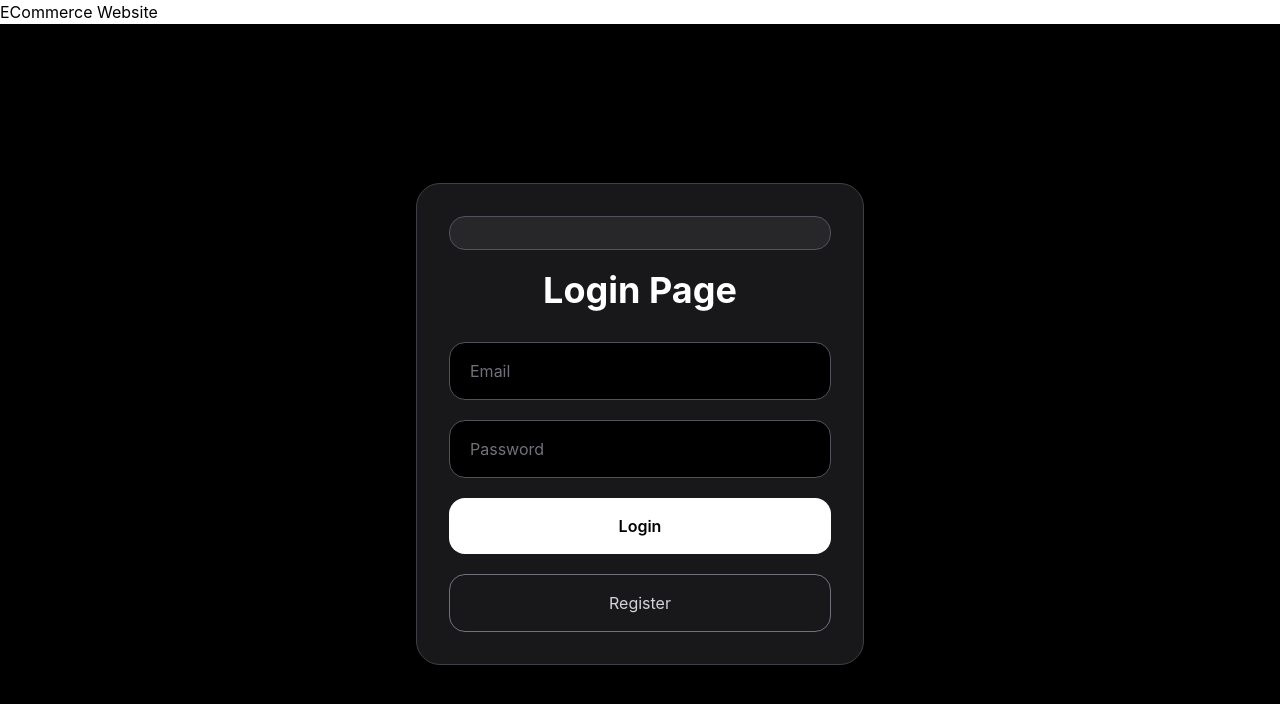
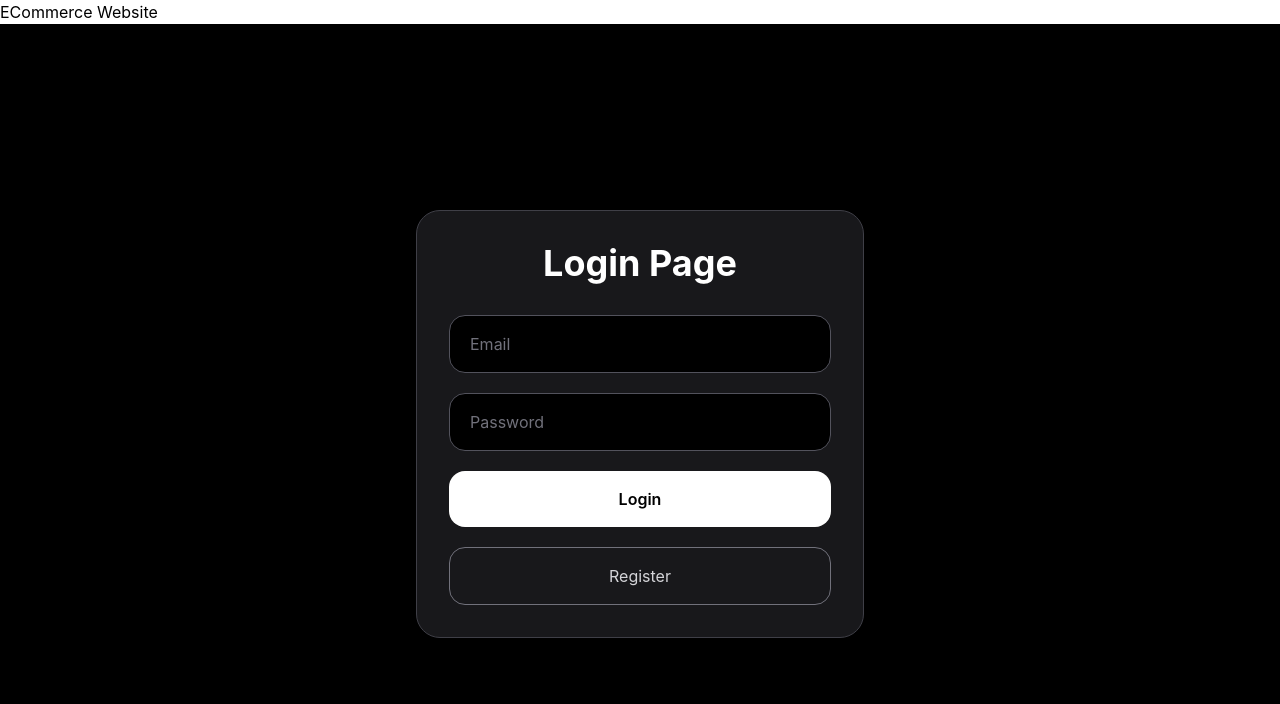
Before and after one commit to ArmanKadian-sys/ecommerce-frontend, a React (Vite) app: page /auth/login in a window 1280 px wide. Shown: the top 704 px of the page. Built offline with nearby package versions, Linux system fonts and the light colour scheme.

Commit message:
tailwind login update

```diff
--- a/src/components/auth/Login.jsx
+++ b/src/components/auth/Login.jsx
@@ -53,7 +53,7 @@ const Login = () => {
       <div className="w-full max-w-md bg-zinc-900 border border-zinc-700 rounded-3xl p-8 shadow-2xl">
 
         {errors && (
-          <div className="bg-zinc-800 border border-zinc-600 text-white p-4 rounded-2xl mb-5">
+          <div className=" text-white">
             {errors}
           </div>
         )}
```
